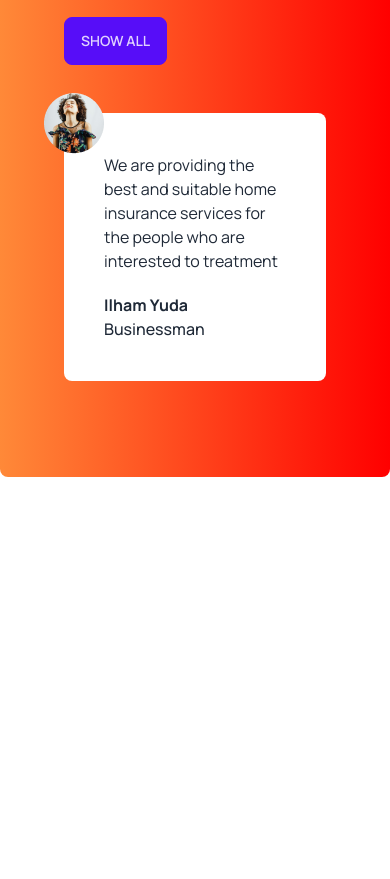
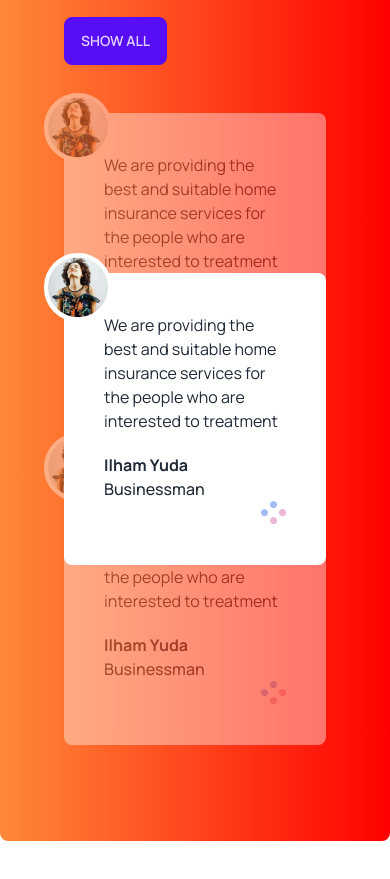
Before and after one commit to sadmansakib172/tea-house-practice, a plain HTML site: page index.html in a window 390 px wide. Shown: the part 5112-5991 px from the top of the page. Before the commit the page ends 5685 px from the top, so only its background shows below. Drawn offline with nearby package versions, Linux system fonts and the light colour scheme.

Commit message:
super client section done with fully responsiveness

```diff
--- a/index.html
+++ b/index.html
@@ -143,19 +143,44 @@
         </section>
         <!-- super clients sections  -->
         <section class="my-24 flex flex-col lg:flex-row gap-12 rounded-lg bg-gradient-to-r from-[#FF8938] to-[#F00] px-16 py-24">
-            <div class="space-y-5">
-                <h2 class="text-5xl font-extrabold text-white">Meet Our Super <br>
-                     Clients</h2>
-                     <p class="text-white">There are many variations of passages of Lorem Ipsum available, but the majority have suffered alteration in some form, by injected humour, or randomised words which don't look even slightly believable. </p>
-                     <button class="btn btn-primary">Show All</button>
+            <div class="flex lg:pr-28 items-center">
+                <div class="space-y-5">
+                    <h2 class="text-5xl font-extrabold text-white">Meet Our Super <br>
+                        Clients</h2>
+                        <p class="text-white">There are many variations of passages of Lorem Ipsum available, but the majority have suffered alteration in some form, by injected humour, or randomised words which don't look even slightly believable. </p>
+                        <button class="btn btn-primary">Show All</button>
+                </div>
             </div>
-            <div>
-                <!-- customer review  -->
-                <div class=" relative p-10 rounded-lg bg-white">
-                    <img class="absolute -left-5 -top-5" src="./images/client.png" alt="">
+            <div class="relative">
+                <!-- next customer review  -->
+                <div class=" relative p-10 mb-12 z-10 opacity-40 rounded-lg bg-white">
+                    <img class="absolute -left-5 -top-5 border-4 border-white rounded-full bg-white" src="./images/client.png" alt="">
                    <p>We are providing the best and suitable home insurance services for the people who are interested to treatment</p>
                    <h4 class="font-bold mt-5">Ilham Yuda</h4>
                    <p class="font-medium">Businessman</p>
+                   <div class="flex justify-end">
+                    <img src="./images/circles.png" alt="">
+                   </div>
+                </div>
+                <!-- current customer review  -->
+                <div class=" absolute top-40 z-20 lg:-left-24 lg:w-[430px] p-10 rounded-lg bg-white">
+                    <img class="absolute -left-5 -top-5 border-4 border-white rounded-full bg-white" src="./images/client.png" alt="">
+                   <p>We are providing the best and suitable home insurance services for the people who are interested to treatment</p>
+                   <h4 class="font-bold mt-5">Ilham Yuda</h4>
+                   <p class="font-medium">Businessman</p>
+                   <div class="flex justify-end">
+                    <img src="./images/circles.png" alt="">
+                   </div>
+                </div>
+                <!-- previous customer review  -->
+                <div class=" relative opacity-40 z-10 p-10 rounded-lg bg-white">
+                    <img class="absolute -left-5 -top-5 border-4 border-white rounded-full bg-white" src="./images/client.png" alt="">
+                   <p>We are providing the best and suitable home insurance services for the people who are interested to treatment</p>
+                   <h4 class="font-bold mt-5">Ilham Yuda</h4>
+                   <p class="font-medium">Businessman</p>
+                   <div class="flex justify-end">
+                    <img src="./images/circles.png" alt="">
+                   </div>
                 </div>
             </div>
         </section>
```
